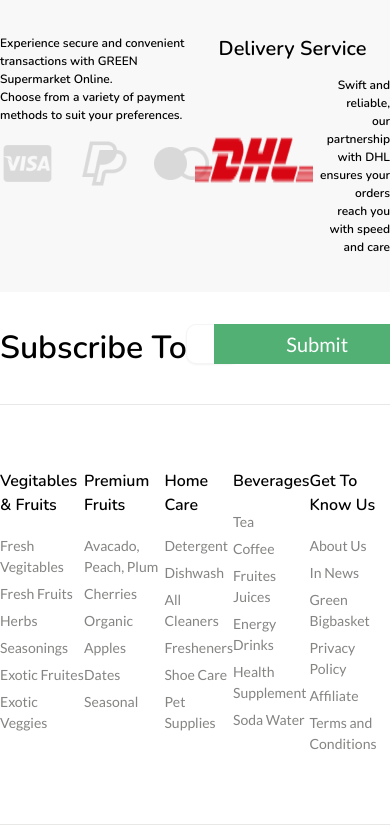
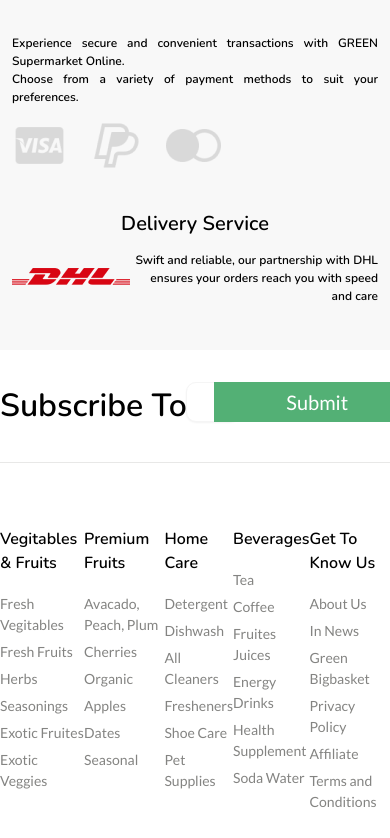
Before and after one commit to PraveenAththanayake/Green_Supermarket, a React (Vite) app in the folder frontend/: page /product in a window 390 px wide. Shown: the part 2106-2944 px from the top of the page. Built offline with nearby package versions, Linux system fonts and the light colour scheme.

Commit message:
Refactor the footer section and responsive design for payment section

```diff
--- /dev/null
+++ b/frontend/src/components/common/NewsLetter.tsx
@@ -0,0 +1,24 @@
+import React from "react";
+
+const NewsLetter = () => {
+  return (
+    <div className="flex max-w-[1120px] mx-auto py-[32px] border-b-[1px] border-[#84848230]">
+      <p className="font-nunito font-semibold text-[32px] whitespace-nowrap">
+        Subscribe To Our Newsletter
+      </p>
+      <div className="flex w-[100%] justify-end relative">
+        <input
+          className="absolute right-[180px] font-lato max-w-[440px] h-[40px] placeholder:text-slate-400 block bg-white w-full border border-[#F5F5F5] rounded-[10px] py-2 pl-4 pr-9 shadow-sm focus:outline-none focus:border-[#d1d1d1] sm:text-sm"
+          placeholder="Enter your email address here"
+          type="text"
+          name="search"
+        />
+        <button className="font-lato bg-[#53B075] text-white text-[20px] h-[40px] px-[72px] rounded-r-[8px] absolute">
+          Submit
+        </button>
+      </div>
+    </div>
+  );
+};
+
+export default NewsLetter;
--- /dev/null
+++ b/frontend/src/components/common/PaymentDeliveryInfo.tsx
@@ -0,0 +1,58 @@
+import React from "react";
+import visa from "../../../public/images/footerImages/Visa.png";
+import payPal from "../../../public/images/footerImages/PayPal.png";
+import masterCard from "../../../public/images/footerImages/Mastercard Logo.png";
+import dhl from "../../../public/images/footerImages/DHL img.png";
+
+const paymentMethods = [
+  { id: 1, image: visa, alt: "Visa" },
+  { id: 2, image: payPal, alt: "PayPal" },
+  { id: 3, image: masterCard, alt: "MasterCard" },
+];
+
+const deliveryService = {
+  image: dhl,
+  alt: "DHL",
+  description:
+    "Swift and reliable, our partnership with DHL ensures your orders reach you with speed and care",
+};
+
+const PaymentDeliveryInfoSection = () => {
+  return (
+    <section className="bg-[#F8F8F8] py-[36px] px-3">
+      <div className="flexCenter flex-col md:flex-row max-w-[1120px] mx-auto gap-y-9">
+        <div className="flex-1">
+          <p className="font-nunito text-justify text-[12px] font-semibold mb-[12px]">
+            Experience secure and convenient transactions with GREEN Supermarket
+            Online.
+            <br /> Choose from a variety of payment methods to suit your
+            preferences.
+          </p>
+          <div className="flex">
+            {paymentMethods.map((method) => (
+              <img
+                key={method.id}
+                className="mr-[22px]"
+                src={method.image}
+                alt={method.alt}
+              />
+            ))}
+          </div>
+        </div>
+        <div className="flex-1 max-w-[406px]">
+          <h4 className="font-nunito font-semibold text-[20px] text-center">
+            Delivery Service
+          </h4>
+          <div className="flex justify-between align-center">
+            <img src={deliveryService.image} alt={deliveryService.alt} />
+            <p className="font-nunito font-semibold text-[12px] text-right mt-3">
+              {deliveryService.description}
+            </p>
+          </div>
+        </div>
+      </div>
+    </section>
+  );
+};
+
+export default PaymentDeliveryInfoSection;
--- a/frontend/src/components/common/footer.tsx
+++ b/frontend/src/components/common/footer.tsx
@@ -1,163 +1,76 @@
-import visa from "../../../public/images/footerImages/Visa.png";
-import payPal from "../../../public/images/footerImages/PayPal.png";
-import masterCard from "../../../public/images/footerImages/Mastercard Logo.png";
-import dhl from "../../../public/images/footerImages/DHL img.png";
+import React from "react";
+
+const FooterCategory = ({ title, items }) => (
+  <div>
+    <h4 className="font-nunito font-semibold mb-[18px]">{title}</h4>
+    {items.map((item) => (
+      <p key={item} className="font-lato text-[#848482] text-[14px] mb-[6px]">
+        {item}
+      </p>
+    ))}
+  </div>
+);
 
 const Footer = () => {
   return (
     <>
-      <section className="bg-[#F8F8F8] py-[36px]">
-        <div className="flex max-w-[1120px] mx-auto">
-          <div className="flex-1">
-            <p className="font-nunito text-[12px] font-semibold mb-[12px]">
-              Experience secure and convenient transactions with GREEN
-              Supermarket Online.
-              <br /> Choose from a variety of payment methods to suit your
-              preferences.
-            </p>
-            <div className="flex">
-              <img className="mr-[22px]" src={visa} alt="visa" />
-              <img className="mr-[22px]" src={payPal} alt="payPal" />
-              <img src={masterCard} alt="masterCard" />
-            </div>
-          </div>
-          <div className="flex-1 max-w-[406px]">
-            <h4 className="font-nunito font-semibold text-[20px] text-center">
-              Delivery Service
-            </h4>
-            <div className="flex justify-between align-center">
-              <img src={dhl} alt="dhl" />
-              <p className="font-nunito font-semibold text-[12px] text-right mt-3">
-                Swift and reliable,
-                <br /> our partnership with DHL ensures your orders <br /> reach
-                you with speed and care
-              </p>
-            </div>
-          </div>
-        </div>
-      </section>
-      <div className="flex max-w-[1120px] mx-auto py-[32px] border-b-[1px] border-[#84848230]">
-        <p className="font-nunito font-semibold text-[32px] whitespace-nowrap">
-          Subscribe To Our Newsletter
-        </p>
-        <div className="flex w-[100%] justify-end relative">
-          <input
-            className="absolute right-[180px] font-lato max-w-[440px] h-[40px] placeholder:text-slate-400 block bg-white w-full border border-[#F5F5F5] rounded-[10px] py-2 pl-4 pr-9 shadow-sm focus:outline-none focus:border-[#d1d1d1] sm:text-sm"
-            placeholder="Enter your email address here"
-            type="text"
-            name="search"
-          />
-          <button className="font-lato bg-[#53B075] text-white text-[20px] h-[40px] px-[72px] rounded-r-[8px] absolute">
-            Submit
-          </button>
-        </div>
-      </div>
+      {/* Categories Section */}
       <div className="flex max-w-[1120px] mx-auto py-[64px] border-b-[1px] border-[#84848230] justify-between">
-        <div>
-          <h4 className="font-nunito font-semibold mb-[18px]">
-            Vegitables & Fruits
-          </h4>
-          <p className="font-lato text-[#848482] text-[14px] mb-[6px]">
-            Fresh Vegitables
-          </p>
-          <p className="font-lato text-[#848482] text-[14px] mb-[6px]">
-            Fresh Fruits
-          </p>
-          <p className="font-lato text-[#848482] text-[14px] mb-[6px]">Herbs</p>
-          <p className="font-lato text-[#848482] text-[14px] mb-[6px]">
-            Seasonings
-          </p>
-          <p className="font-lato text-[#848482] text-[14px] mb-[6px]">
-            Exotic Fruites
-          </p>
-          <p className="font-lato text-[#848482] text-[14px] mb-[6px]">
-            Exotic Veggies
-          </p>
-        </div>
-        <div>
-          <h4 className="font-nunito font-semibold mb-[18px]">
-            Premium Fruits
-          </h4>
-          <p className="font-lato text-[#848482] text-[14px] mb-[6px]">
-            Avacado, Peach, Plum
-          </p>
-          <p className="font-lato text-[#848482] text-[14px] mb-[6px]">
-            Cherries
-          </p>
-          <p className="font-lato text-[#848482] text-[14px] mb-[6px]">
-            Organic
-          </p>
-          <p className="font-lato text-[#848482] text-[14px] mb-[6px]">
-            Apples
-          </p>
-          <p className="font-lato text-[#848482] text-[14px] mb-[6px]">Dates</p>
-          <p className="font-lato text-[#848482] text-[14px] mb-[6px]">
-            Seasonal
-          </p>
-        </div>
-        <div>
-          <h4 className="font-nunito font-semibold mb-[18px]">Home Care</h4>
-          <p className="font-lato text-[#848482] text-[14px] mb-[6px]">
-            Detergent
-          </p>
-          <p className="font-lato text-[#848482] text-[14px] mb-[6px]">
-            Dishwash
-          </p>
-          <p className="font-lato text-[#848482] text-[14px] mb-[6px]">
-            All Cleaners
-          </p>
-          <p className="font-lato text-[#848482] text-[14px] mb-[6px]">
-            Fresheners
-          </p>
-          <p className="font-lato text-[#848482] text-[14px] mb-[6px]">
-            Shoe Care
-          </p>
-          <p className="font-lato text-[#848482] text-[14px] mb-[6px]">
-            Pet Supplies
-          </p>
-        </div>
-        <div>
-          <h4 className="font-nunito font-semibold mb-[18px]">Beverages</h4>
-          <p className="font-lato text-[#848482] text-[14px] mb-[6px]">Tea</p>
-          <p className="font-lato text-[#848482] text-[14px] mb-[6px]">
-            Coffee
-          </p>
-          <p className="font-lato text-[#848482] text-[14px] mb-[6px]">
-            Fruites Juices
-          </p>
-          <p className="font-lato text-[#848482] text-[14px] mb-[6px]">
-            Energy Drinks
-          </p>
-          <p className="font-lato text-[#848482] text-[14px] mb-[6px]">
-            Health Supplement
-          </p>
-          <p className="font-lato text-[#848482] text-[14px] mb-[6px]">
-            Soda Water
-          </p>
-        </div>
-        <div>
-          <h4 className="font-nunito font-semibold mb-[18px]">
-            Get To Know Us
-          </h4>
-          <p className="font-lato text-[#848482] text-[14px] mb-[6px]">
-            About Us
-          </p>
-          <p className="font-lato text-[#848482] text-[14px] mb-[6px]">
-            In News
-          </p>
-          <p className="font-lato text-[#848482] text-[14px] mb-[6px]">
-            Green Bigbasket
-          </p>
-          <p className="font-lato text-[#848482] text-[14px] mb-[6px]">
-            Privacy Policy
-          </p>
-          <p className="font-lato text-[#848482] text-[14px] mb-[6px]">
-            Affiliate
-          </p>
-          <p className="font-lato text-[#848482] text-[14px] mb-[6px]">
-            Terms and Conditions
-          </p>
-        </div>
+        <FooterCategory
+          title="Vegitables & Fruits"
+          items={[
+            "Fresh Vegitables",
+            "Fresh Fruits",
+            "Herbs",
+            "Seasonings",
+            "Exotic Fruites",
+            "Exotic Veggies",
+          ]}
+        />
+        <FooterCategory
+          title="Premium Fruits"
+          items={[
+            "Avacado, Peach, Plum",
+            "Cherries",
+            "Organic",
+            "Apples",
+            "Dates",
+            "Seasonal",
+          ]}
+        />
+        <FooterCategory
+          title="Home Care"
+          items={[
+            "Detergent",
+            "Dishwash",
+            "All Cleaners",
+            "Fresheners",
+            "Shoe Care",
+            "Pet Supplies",
+          ]}
+        />
+        <FooterCategory
+          title="Beverages"
+          items={[
+            "Tea",
+            "Coffee",
+            "Fruites Juices",
+            "Energy Drinks",
+            "Health Supplement",
+            "Soda Water",
+          ]}
+        />
+        <FooterCategory
+          title="Get To Know Us"
+          items={[
+            "About Us",
+            "In News",
+            "Green Bigbasket",
+            "Privacy Policy",
+            "Affiliate",
+            "Terms and Conditions",
+          ]}
+        />
       </div>
     </>
   );
--- a/frontend/src/pages/client/ClientLayout.tsx
+++ b/frontend/src/pages/client/ClientLayout.tsx
@@ -5,6 +5,8 @@ import Navbar from "../../components/common/navbar";
 import BottomBar from "../../components/common/bottomBar";
 import SocialBar from "../../components/common/socialBar";
 import Header from "../../components/common/Header";
+import NewsLetter from "../../components/common/NewsLetter";
+import PaymentDeliveryInfoSection from "../../components/common/PaymentDeliveryInfo";
 
 interface ClientLayoutProps {
   children: React.ReactNode;
@@ -17,6 +19,8 @@ const ClientLayout: React.FC<ClientLayoutProps> = ({ children }) => {
       <Header />
       <Navbar />
       {children}
+      <PaymentDeliveryInfoSection />
+      <NewsLetter />
       <Footer />
       <SocialBar />
       <BottomBar />
--- a/frontend/src/pages/client/home/Slider.tsx
+++ b/frontend/src/pages/client/home/Slider.tsx
@@ -18,7 +18,7 @@ export default class SimpleSlider extends Component {
     };
 
     return (
-      <div className="w-full flexCenter">
+      <div className="mx-auto flexCenter">
         <div className="relative lg:w-[1120px] lg:h-[422px] md:w-[768px] md:h-[280px] sm:w-[640px] sm:h-[240px] w-[310px] h-[200px]">
           <div className="carouselText">
             <span className="capitalize text-lg font-normal leading-[19.2px]">
```
